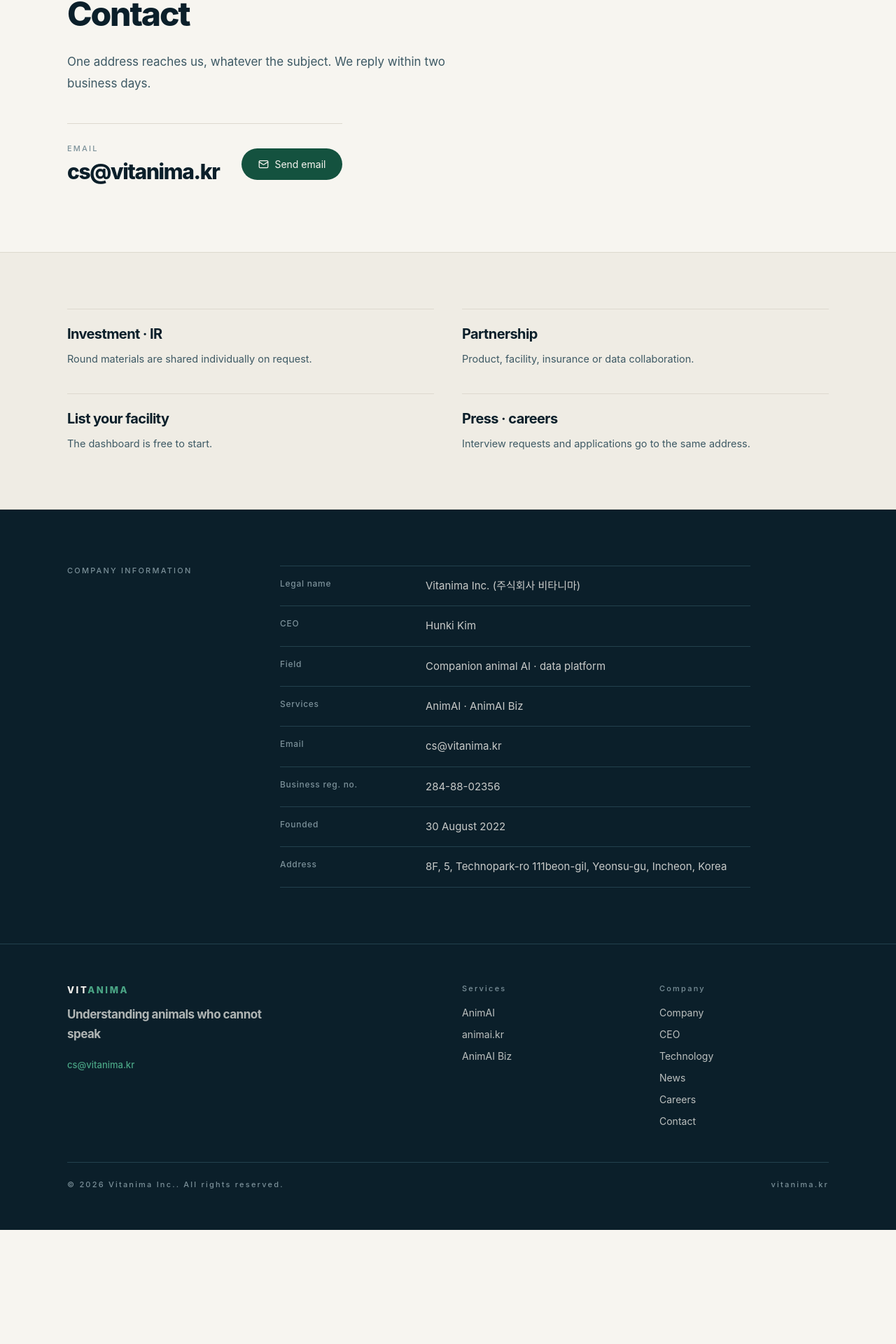
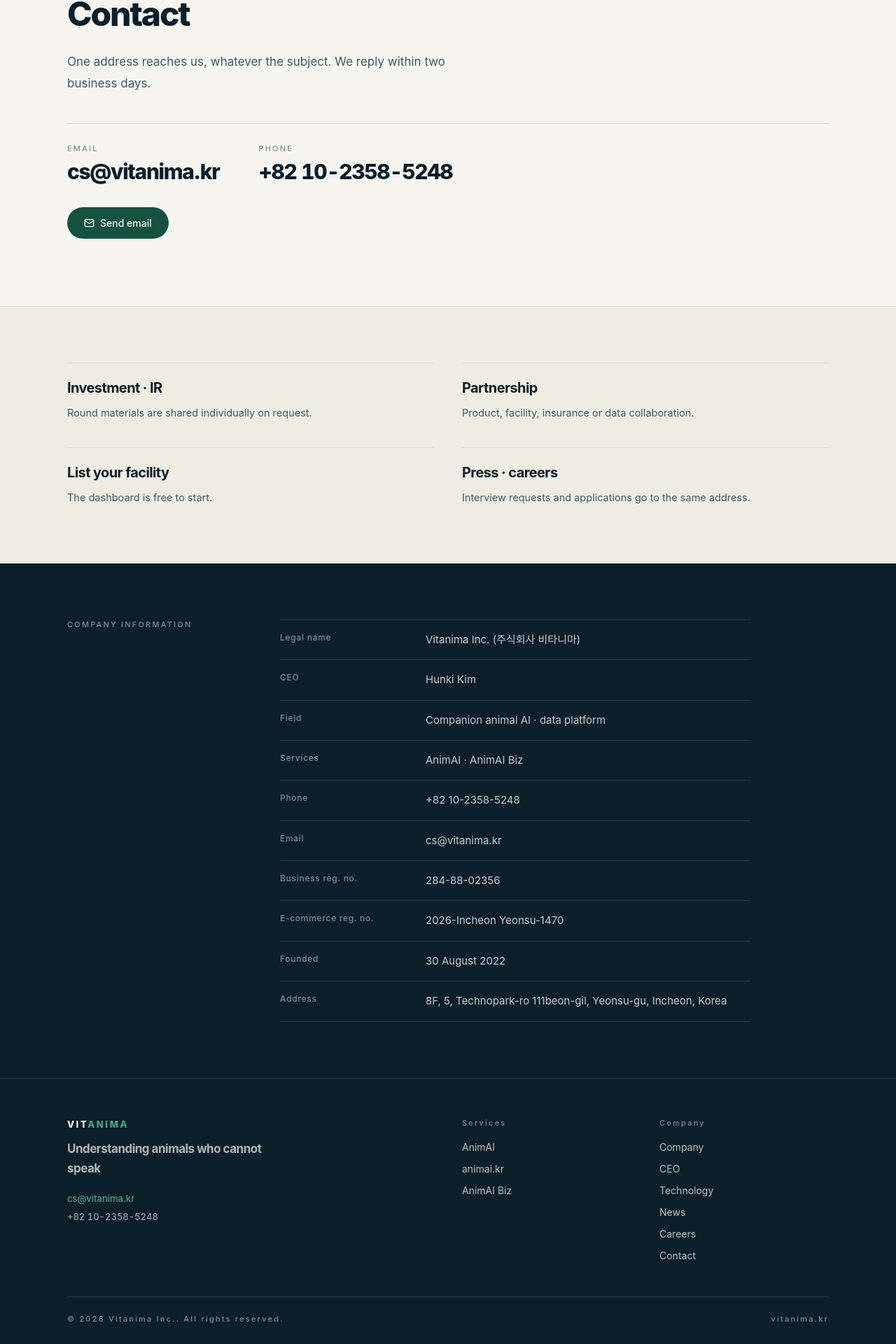
Before and after one commit to gangjiumma/vitanima-site, a Next.js app: page /en/contact in a window 1280 px wide. Shown: the part 204-2124 px from the top of the page at 70% size. Before the commit the page ends 1961 px from the top, so only its background shows below. Built offline with nearby package versions, Linux system fonts and the light colour scheme; a web font is replaced by a local one.

Commit message:
전화번호 추가

```diff
--- a/src/app/[lang]/contact/page.tsx
+++ b/src/app/[lang]/contact/page.tsx
@@ -39,21 +39,34 @@
           </Reveal>
 
           <Reveal delay={100}>
-            <div className="mt-10 inline-flex flex-col gap-4 border-t border-line pt-7 sm:flex-row sm:items-center sm:gap-8">
+            <div className="mt-10 border-t border-line pt-7">
+              <div className="flex flex-col gap-7 sm:flex-row sm:gap-14">
                 <div>
                   <p className="t-label text-ink-4">
                     {c.emailLabel.toUpperCase()}
                   </p>
                   <a
                     href={`mailto:${d.common.email}`}
-                  className="mt-2 block t-display text-[24px] text-ink underline-offset-4 hover:text-forest hover:underline sm:text-[30px]"
+                    className="t-display mt-2 block text-[24px] text-ink underline-offset-4 hover:text-forest hover:underline sm:text-[30px]"
                   >
                     {d.common.email}
                   </a>
                 </div>
+                <div>
+                  <p className="t-label text-ink-4">
+                    {c.phoneLabel.toUpperCase()}
+                  </p>
+                  <a
+                    href={d.common.phoneHref}
+                    className="t-display t-num mt-2 block text-[24px] text-ink underline-offset-4 hover:text-forest hover:underline sm:text-[30px]"
+                  >
+                    {d.common.phone}
+                  </a>
+                </div>
+              </div>
               <a
                 href={`mailto:${d.common.email}`}
-                className="inline-flex w-fit items-center gap-2 rounded-full bg-forest px-6 py-3 text-[14px] text-bone transition-colors hover:bg-forest-2"
+                className="mt-8 inline-flex w-fit items-center gap-2 rounded-full bg-forest px-6 py-3 text-[14px] font-medium text-bone transition-colors hover:bg-forest-2"
               >
                 <Mail size={15} />
                 {c.mailBtn}
--- a/src/components/Footer.tsx
+++ b/src/components/Footer.tsx
@@ -25,12 +25,20 @@
             <p className="t-title mt-3 max-w-xs text-[17px] leading-relaxed text-bone/70">
               {d.footer.tagline}
             </p>
-            <a
-              href={`mailto:${d.common.email}`}
-              className="mt-5 inline-block text-[13px] font-medium text-forest-lit underline-offset-4 hover:underline"
-            >
-              {d.common.email}
-            </a>
+            <div className="mt-5 flex flex-col gap-1.5">
+              <a
+                href={`mailto:${d.common.email}`}
+                className="text-[13px] font-medium text-forest-lit underline-offset-4 hover:underline"
+              >
+                {d.common.email}
+              </a>
+              <a
+                href={d.common.phoneHref}
+                className="t-num text-[13px] font-medium text-bone/60 underline-offset-4 hover:text-bone hover:underline"
+              >
+                {d.common.phone}
+              </a>
+            </div>
           </div>
 
           <div>
--- a/src/lib/dict.ts
+++ b/src/lib/dict.ts
@@ -45,6 +45,8 @@
       company: "주식회사 비타니마",
       companyShort: "㈜비타니마",
       email: "cs@vitanima.kr",
+      phone: "010-2358-5248",
+      phoneHref: "tel:+821023585248",
       productUrl: "https://www.animai.kr",
       dashboardUrl: "https://gangji-manage.kr",
       iosUrl: "https://apps.apple.com/kr/app/id6760122477",
@@ -225,9 +227,11 @@
         { k: "대표이사", v: "김훈기" },
         { k: "사업 분야", v: "반려동물 AI · 데이터 플랫폼" },
         { k: "서비스", v: "AnimAI · AnimAI Biz" },
+        { k: "전화", v: "010-2358-5248" },
         { k: "이메일", v: "cs@vitanima.kr" },
         { k: "사업자등록번호", v: "284-88-02356" },
-        { k: "설립일", v: "2022년 9월 5일" },
+        { k: "통신판매업신고번호", v: "제2026-인천연수구-1470호" },
+        { k: "설립일", v: "2022년 8월 30일" },
         { k: "주소", v: "인천광역시 연수구 테크노파크로 111번길 5, 8층" },
       ],
 
@@ -509,6 +513,7 @@
       lead:
         "어떤 용건이든 아래 주소 한 통이면 닿습니다. 영업일 기준 2일 안에 답장드립니다.",
       emailLabel: "이메일",
+      phoneLabel: "전화",
       types: [
         { t: "투자 · IR", d: "라운드 관련 자료는 요청 주시면 개별 전달드립니다." },
         { t: "사업 제휴", d: "상품 · 시설 · 보험 · 데이터 협업." },
@@ -548,6 +553,8 @@
       company: "Vitanima Inc.",
       companyShort: "Vitanima",
       email: "cs@vitanima.kr",
+      phone: "+82 10-2358-5248",
+      phoneHref: "tel:+821023585248",
       productUrl: "https://www.animai.kr",
       dashboardUrl: "https://gangji-manage.kr",
       iosUrl: "https://apps.apple.com/kr/app/id6760122477",
@@ -729,8 +736,10 @@
         { k: "CEO", v: "Hunki Kim" },
         { k: "Field", v: "Companion animal AI · data platform" },
         { k: "Services", v: "AnimAI · AnimAI Biz" },
+        { k: "Phone", v: "+82 10-2358-5248" },
         { k: "Email", v: "cs@vitanima.kr" },
         { k: "Business reg. no.", v: "284-88-02356" },
+        { k: "E-commerce reg. no.", v: "2026-Incheon Yeonsu-1470" },
         { k: "Founded", v: "30 August 2022" },
         { k: "Address", v: "8F, 5, Technopark-ro 111beon-gil, Yeonsu-gu, Incheon, Korea" },
       ],
@@ -1017,6 +1026,7 @@
       lead:
         "One address reaches us, whatever the subject. We reply within two business days.",
       emailLabel: "Email",
+      phoneLabel: "Phone",
       types: [
         {
           t: "Investment · IR",
```
Lines whose indentation alone changed are shown as unchanged.
